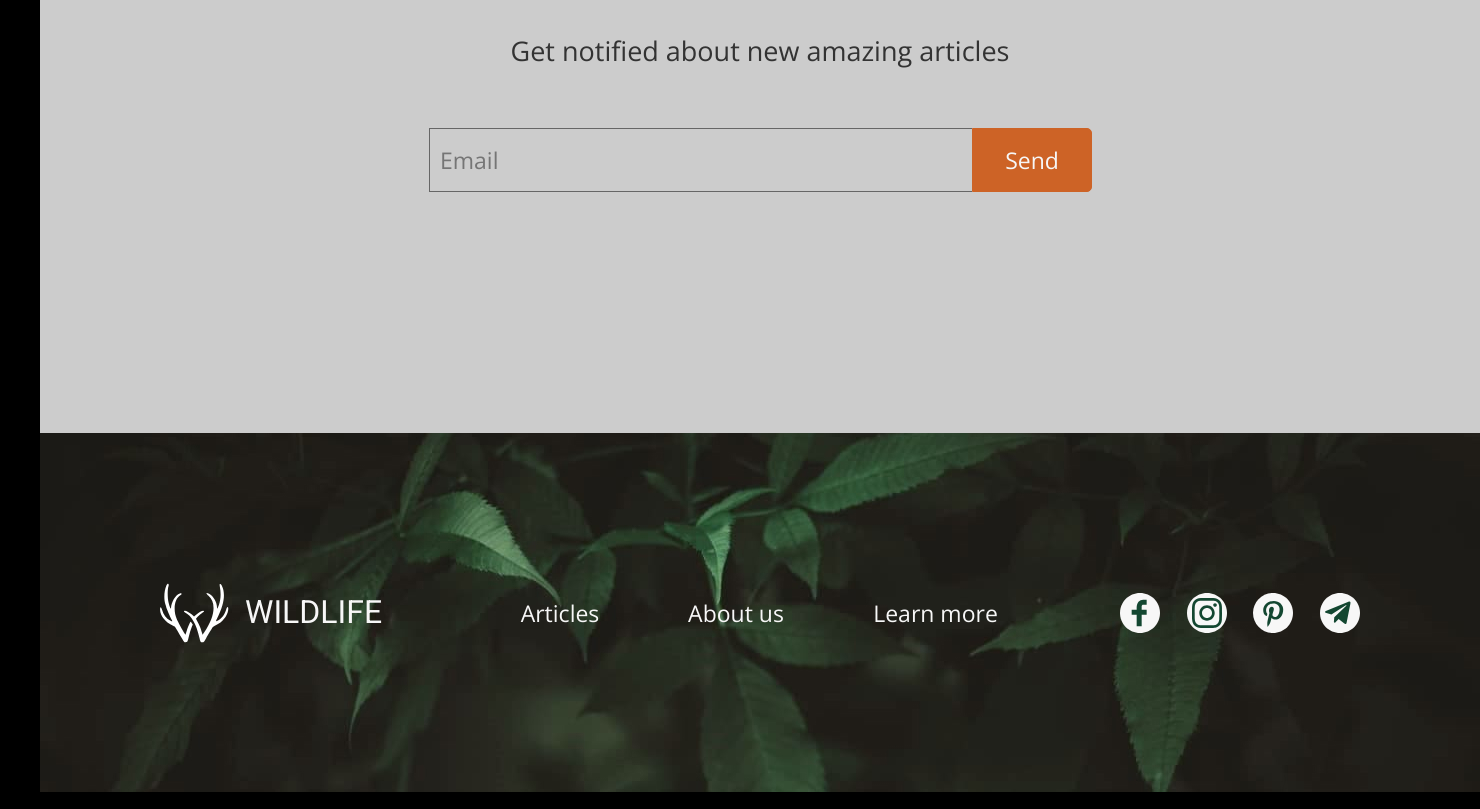
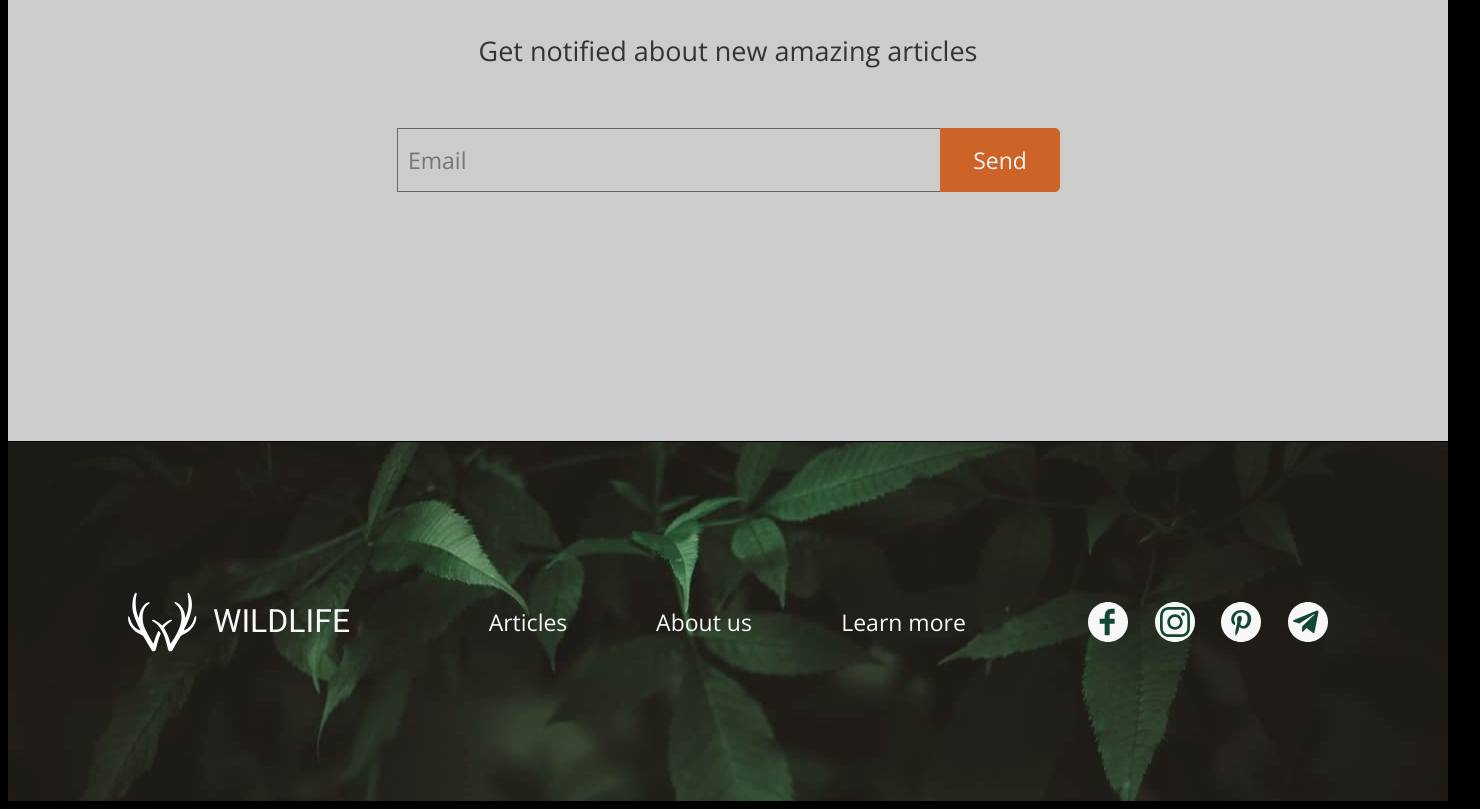
Before and after one commit to JxmJuice/RS-School-JSFE, a plain HTML site: page Wildlife/index.html in a window 1280 px wide. Shown: the part 1715-2524 px from the top of the page, 1480 px wide, since content can reach past the window. Drawn offline with nearby package versions, Linux system fonts and the light colour scheme.

Commit message:
fix: visual troubles

```diff
--- a/Wildlife/style.css
+++ b/Wildlife/style.css
@@ -187,8 +187,7 @@ li {
 }
 
 main {
-  position: absolute;
-  left: 40px;
+  position:relative;
   width: 1440px;
   height: 1368px;
   margin-left: auto;
@@ -448,11 +447,12 @@ h3 {
 }
 
 footer {
-  position: absolute;
+  position:relative;
   width: 1440px;
   height: 359px;
-  left: 40px;
-  top: 2148px;
+  margin-left: auto;
+  margin-right: auto;
+  margin-top: -15px;
   background: url(assets/Rectangle-3.jpg);
 }
 
```
